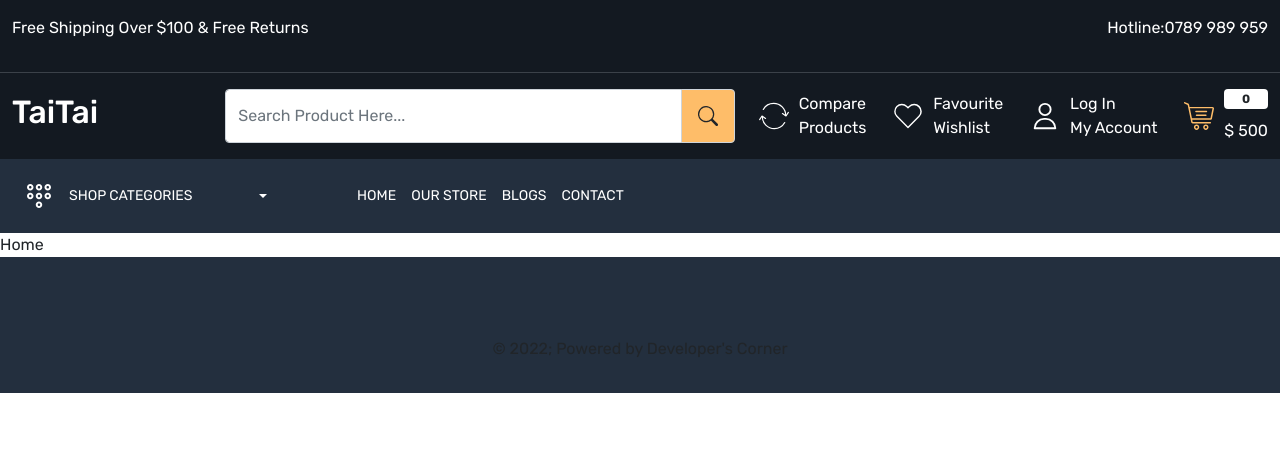
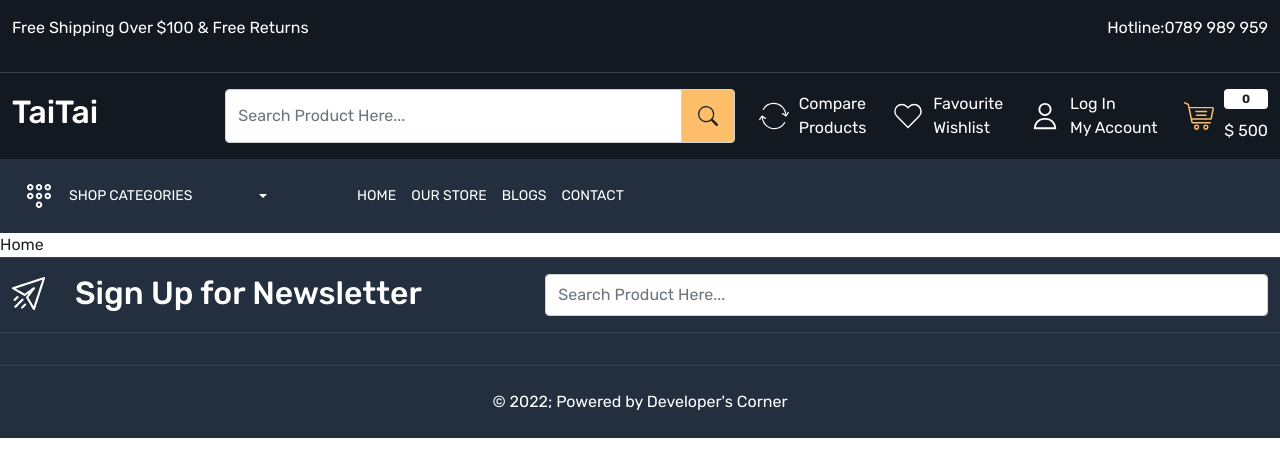
Before and after one commit to taitai120/react-ecommerceapp, a React (Create React App) app: page / in a window 1280 px wide. Shown: the top 476 px of the page. Built offline with nearby package versions, Linux system fonts and the light colour scheme.

Commit message:
first day 2

```diff
--- a/src/App.css
+++ b/src/App.css
@@ -6,10 +6,11 @@ html, body {
 
 :root {
   --color-header-top-background: #131921;
-  --color-header-border-bottom: #3b4149;
+  --color-border-bottom: #3b4149;
   --color-header-search-icon: #febd69;
   --color-header-bottom-background: #232f3e;
   --color-footer-background: #232f3e;
+  --color-footer-border: rgba(255, 255, 255, 0.1);
 }
 
 a {
--- a/src/components/Footer/Footer.jsx
+++ b/src/components/Footer/Footer.jsx
@@ -4,13 +4,36 @@ import "./Footer.scss";
 const Footer = () => {
     return (
         <>
-            <footer className="py-3"></footer>
-            <footer className="py-3"></footer>
             <footer className="py-3">
                 <div className="container-xxl">
                     <div className="row">
+                        <div className="col-5">
+                            <div className="footer-top-data d-flex gap-30 align-items-center">
+                                <img
+                                    src="images/newsletter.png"
+                                    alt="newsletter"
+                                />
+                                <h2 className="mb-0 text-white">
+                                    Sign Up for Newsletter
+                                </h2>
+                            </div>
+                        </div>
+                        <div className="col-7">
+                            <input
+                                type="text"
+                                className="form-control py-2"
+                                placeholder="Search Product Here..."
+                            />
+                        </div>
+                    </div>
+                </div>
+            </footer>
+            <footer className="py-3"></footer>
+            <footer className="py-4">
+                <div className="container-xxl">
+                    <div className="row d-flex justify-content-between">
                         <div className="col-12">
-                            <p className="text-center">
+                            <p className="text-center mb-0 text-white">
                                 &copy; {new Date().getFullYear()}; Powered by
                                 Developer's Corner
                             </p>
--- a/src/components/Footer/Footer.scss
+++ b/src/components/Footer/Footer.scss
@@ -1,3 +1,7 @@
 footer {
     background: var(--color-footer-background);
+
+    &:not(:first-child) {
+        border-top: 1px solid var(--color-footer-border);
+    }
 }
--- a/src/components/Header/Header.scss
+++ b/src/components/Header/Header.scss
@@ -1,6 +1,6 @@
 .header-top-strip {
     background: var(--color-header-top-background);
-    border-bottom: 1px solid var(--color-header-border-bottom);
+    border-bottom: 1px solid var(--color-border-bottom);
 }
 
 .header-upper {
@@ -33,7 +33,7 @@
             .dropdown-item {
                 padding: 20px;
                 margin-bottom: 3px;
-                border-bottom: 1px solid var(--color-header-border-bottom);
+                border-bottom: 1px solid var(--color-border-bottom);
 
                 &:hover {
                     background: transparent;
```
